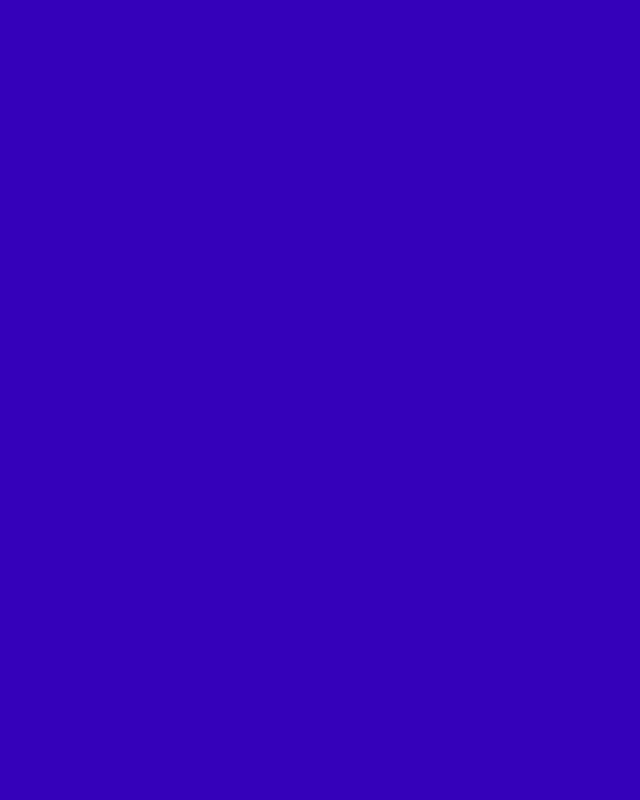
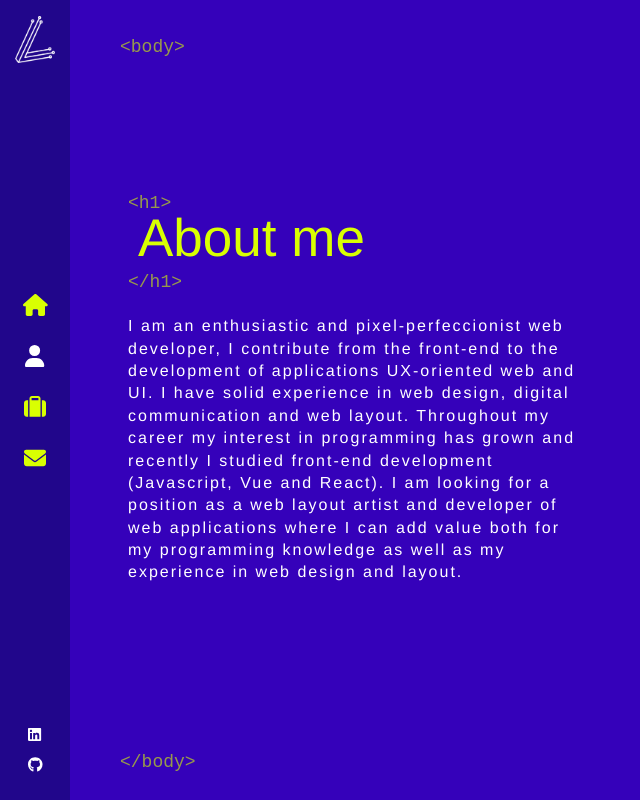
Before and after one commit to lauracapella/laura-capella-porfolio, a React (Create React App) app: page /about in a window 1280 px wide. Before the commit this address had no page. Shown: the whole page, without its empty margins (0-640 px from the left). Built offline with nearby package versions, Linux system fonts and the light colour scheme.

Commit message:
about page

```diff
--- a/src/App.js
+++ b/src/App.js
@@ -2,13 +2,19 @@ import './App.scss';
 import { Routes, Route } from 'react-router-dom';
 import Layout from './components/Layout';
 import Home from './components/Home'
+import Portfolio from './components/Portfolio'
+import About from './components/About'
 
 function App() {
   return (
    <>
    <Routes>
-    <Route path="/" element={<Layout/>}></Route>
-    <Route path="/" element={<Home/>}></Route>
+    <Route path="/" element={<Layout/>}>
+      <Route index element={<Home/>}/>
+      <Route path="/about" element={<About/>}/>
+      <Route path="/portfolio" element={<Portfolio/>}/>
+    </Route>
+
 
    </Routes>
 
--- /dev/null
+++ b/src/components/About/index.js
@@ -0,0 +1,30 @@
+import React from "react";
+import AnimatedLetters from "../AnimatedLetters";
+
+const About = () => {
+
+    return(
+    <div className="container about-page">
+        <div className="text-zone">
+            <h1>
+                <AnimatedLetters
+                    strArray={['A','b','o','u','t',' ','m','e']}
+                    idx={15}
+                />
+            </h1>
+            <p>
+            I am an enthusiastic and pixel-perfeccionist web developer,
+            I contribute from the front-end to the development of applications UX-oriented web and UI. I have solid
+            experience in web design, digital communication and
+            web layout. Throughout my career my interest in
+            programming has grown and recently I studied front-end development (Javascript, Vue and React).
+            I am looking for a position as a web layout artist and
+            developer of web applications where I can add value both for my programming knowledge as well as my experience
+            in web design and layout.
+            </p>
+        </div>
+    </div>
+    )
+}
+
+export default About;
--- /dev/null
+++ b/src/components/About/index.scss
@@ -0,0 +1,3 @@
+const About = () => ('hello')
+
+export defoult About
--- a/src/components/Home/index.js
+++ b/src/components/Home/index.js
@@ -8,7 +8,7 @@ import Logo from './Logo'
 const Home = () => {
     const [letterClass, setLetterClass] = useState('text-animate');
     const nameArray = ['a', 'u', 'r', 'a',' ', 'C','a','p','e','l','l','a','.'];
-    const jobArray = ['U','X','U','I',' ','D', 'e', 's', 'i', 'g', 'n', 'e', 'r', ' ', 'F','r','o','n','t',' ','d','e','v','e','l','o','p','e','r'];
+    const jobArray = ['U','X','U','I',' ','D', 'e', 's', 'i', 'g', 'n', 'e', 'r', ' ','&',' ', 'F','r','o','n','t',' ','d','e','v','e','l','o','p','e','r'];
 
     useEffect(() => {
         setTimeout(() => {
@@ -32,7 +32,7 @@ const Home = () => {
             <br />
             <AnimatedLetters letterClass={letterClass}
             strArray={jobArray}
-            idx={50} />
+            idx={52} />
             <br />
             </h1>
             <br />
--- a/src/components/Layout/index.js
+++ b/src/components/Layout/index.js
@@ -1,8 +1,6 @@
 import './index.scss';
 import Sidebar from '../Sidebar'
 import {Outlet} from 'react-router-dom'
-import Home from '../Home'
-
 
 const Layout = () => {
     return (
@@ -11,10 +9,9 @@ const Layout = () => {
         <div className='page'>
         <span className='tags top-tags'>&lt;body&gt;</span>
         <Outlet />
-        <span className='tags bottom-tags'>&lt;body&gt;
+        <span className='tags bottom-tags'>&lt;/body&gt; <br />
         <br /></span>
         <span className='bottom-tag-html'>&lt;html&gt;</span>
-        <Home></Home>
         </div>
     </div>
     )
--- a/src/components/Layout/index.scss
+++ b/src/components/Layout/index.scss
@@ -16,7 +16,7 @@
     bottom: 0;
     left: 120px;
     font-size: 18px;
-    font-family: Arial, Helvetica, sans-serif;
+    font-family: monospace;
 
 }
 
@@ -38,3 +38,56 @@
     animation: fadeIn 1s forwards;
     animation-delay: 1s;
 }
+
+.about-page {
+    .text-zone {
+        position: absolute;
+        left: 10%;
+        top: 50%;
+        transform: translateY(-50%);
+        width: 35%;
+        vertical-align: middle;
+        display: table-cell;
+        max-height: 90%;
+
+        h1 {
+            font-size: 53px;
+            font-family: 'Helvetica Neue';
+            color: #d9ff02;
+            font-weight: 400;
+            margin-top: 0;
+            position: relative;
+            margin-bottom:  40px;
+            left: 10px;
+
+            &::before{
+                content: '<h1>';
+                font-family: monospace;
+                font-size: 18px;
+                position: absolute;
+                margin-top: -10px;
+                left: -10px;
+                opacity: 0.6;
+                list-style: 18px;
+            }
+
+            &::after {
+                content: '</h1>';
+                font-family: monospace;
+                font-size: 18px;
+                position: absolute;
+                left: -30px;
+                opacity: 0.6;
+                bottom: -20px;
+                margin-left: 20px;
+                opacity: 0.6;
+            }
+        }
+        p {
+            font-size: 16px;
+            color: #fff;
+            letter-spacing: 2px;
+            font-family: 'Helvetica Neue';
+        }
+    }
+}
--- /dev/null
+++ b/src/components/Portfolio/index.js
@@ -0,0 +1,13 @@
+import React from 'react';
+import './index.scss'
+
+const Portfolio = () =>{
+    return (
+        <div className='container portfolio-page'>
+            <h1 className='page-title'>Works / Personal projects</h1>
+
+        </div>
+    )
+}
+
+export default Portfolio;
--- a/src/components/Sidebar/index.js
+++ b/src/components/Sidebar/index.js
@@ -4,7 +4,7 @@ import LogoS from '../../assets/images/logo-s.png'
 import LogoSubtitle from '../../assets/images/logo-subtitle.png'
 import React from 'react'
 import { FontAwesomeIcon } from '@fortawesome/react-fontawesome';
-import {faHome, faEnvelope, faUser} from '@fortawesome/free-solid-svg-icons'
+import {faHome, faEnvelope, faUser, faSuitcase} from '@fortawesome/free-solid-svg-icons'
 import { faGithub, faLinkedin } from '@fortawesome/free-brands-svg-icons';
 
 const Sidebar = () => (
@@ -21,6 +21,9 @@ const Sidebar = () => (
                 </NavLink>
                 <NavLink exact='true' actveclassname='active' className='about-link' to='/about'>
                     <FontAwesomeIcon icon={faUser} color='#4d4d4e'></FontAwesomeIcon>
+                </NavLink>
+                <NavLink exact='true' actveclassname='active' className='portfolio-link' to='/portfolio'>
+                    <FontAwesomeIcon icon={faSuitcase} color='#4d4d4e'></FontAwesomeIcon>
                 </NavLink>
                 <NavLink exact='true' actveclassname='active' className='contact-link' to='/contact'>
                     <FontAwesomeIcon icon={faEnvelope} color='#4d4d4e'></FontAwesomeIcon>
--- a/src/components/Sidebar/index.scss
+++ b/src/components/Sidebar/index.scss
@@ -95,6 +95,12 @@ nav {
          }
     }
 
+    a.portfolio-link {
+        &:after{
+            content: 'WORKS'
+        }
+   }
+
     a.contact-link {
         &:after{
             content: 'CONTACT'
```
Also changed, not shown: src/components/Portfolio/index.scss (added).
